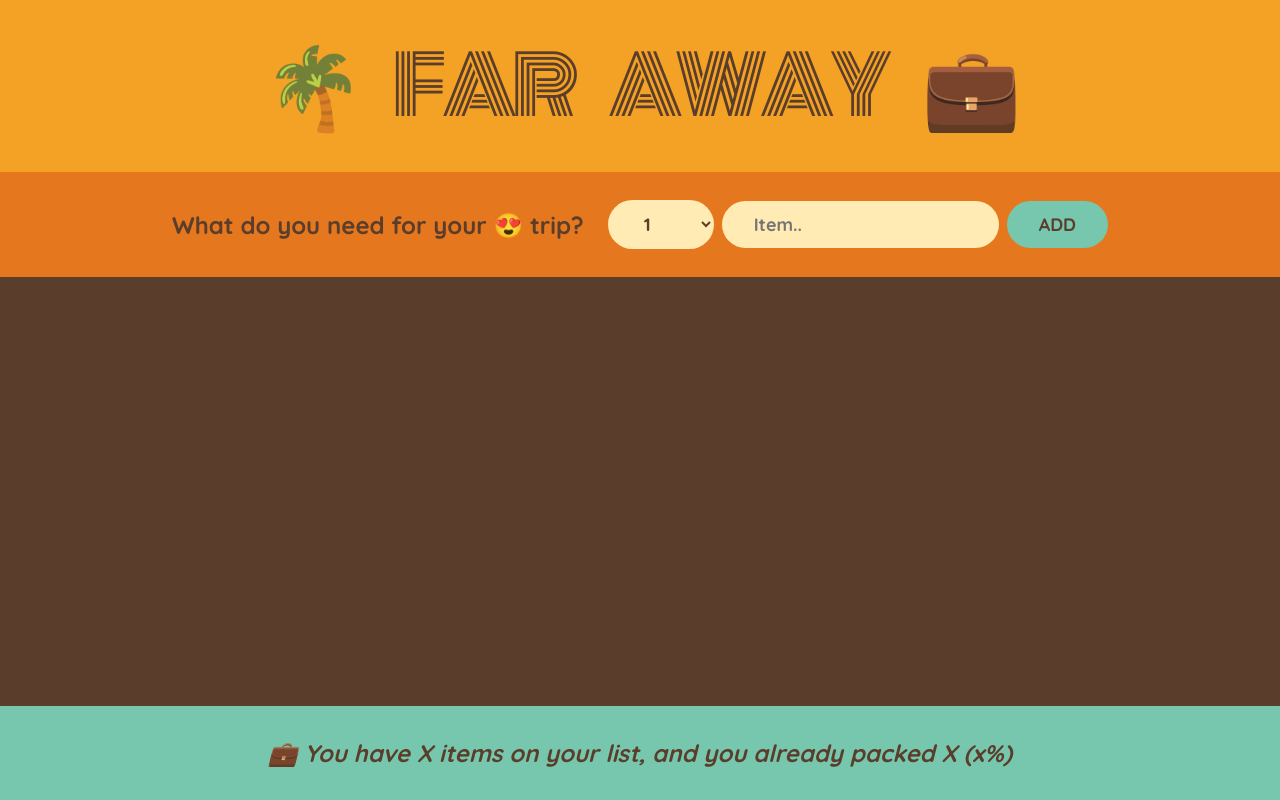
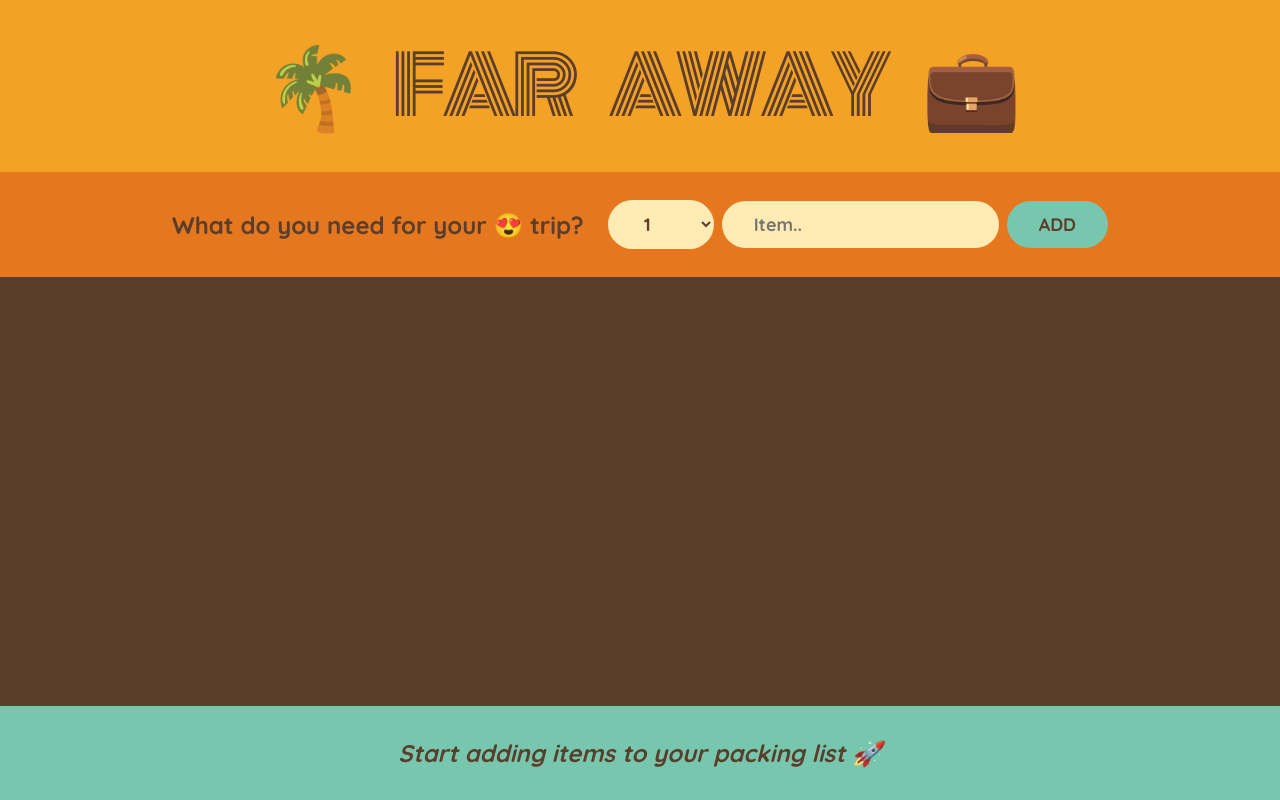
Before and after one commit to GethinDavies1990/travel-list, a React (Create React App) app: page / in a window 1280 px wide. Built offline with nearby package versions, Linux system fonts and the light colour scheme.

Commit message:
add toggle

```diff
--- a/src/App.js
+++ b/src/App.js
@@ -28,7 +28,7 @@
         onDeleteItem={handleDeleteItem}
         onToggleItem={handleToggleItem}
       />
-      <Stats />
+      <Stats items={items} />
     </div>
   );
 }
@@ -108,10 +108,25 @@
   );
 }
 
-function Stats() {
+function Stats({ items }) {
+  if (!items.length)
+    return (
+      <p className='stats'>
+        <em>Start adding items to your packing list 🚀 </em>
+      </p>
+    );
+  const numItems = items.length;
+  const numPacked = items.filter((item) => item.packed).length;
+  const percentage = Math.round((numPacked / numItems) * 100);
+
   return (
     <footer className='stats'>
-      <em>💼 You have X items on your list, and you already packed X (x%)</em>
+      <em>
+        {percentage === 100
+          ? "You got everything ready to go ✈️"
+          : `        💼 You have ${numItems} items on your list, and you already packed
+        ${numPacked} (${percentage}%)`}
+      </em>
     </footer>
   );
 }
```
